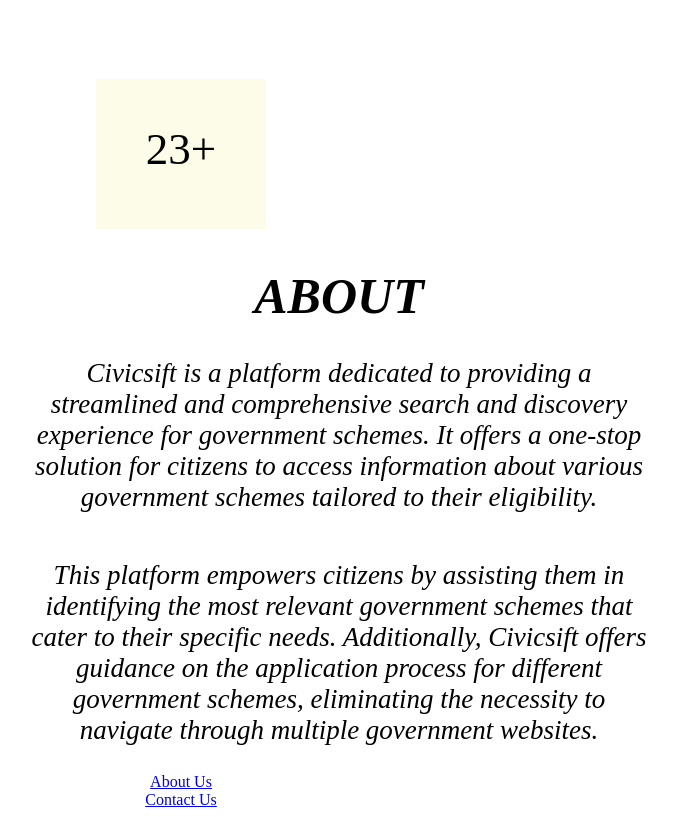
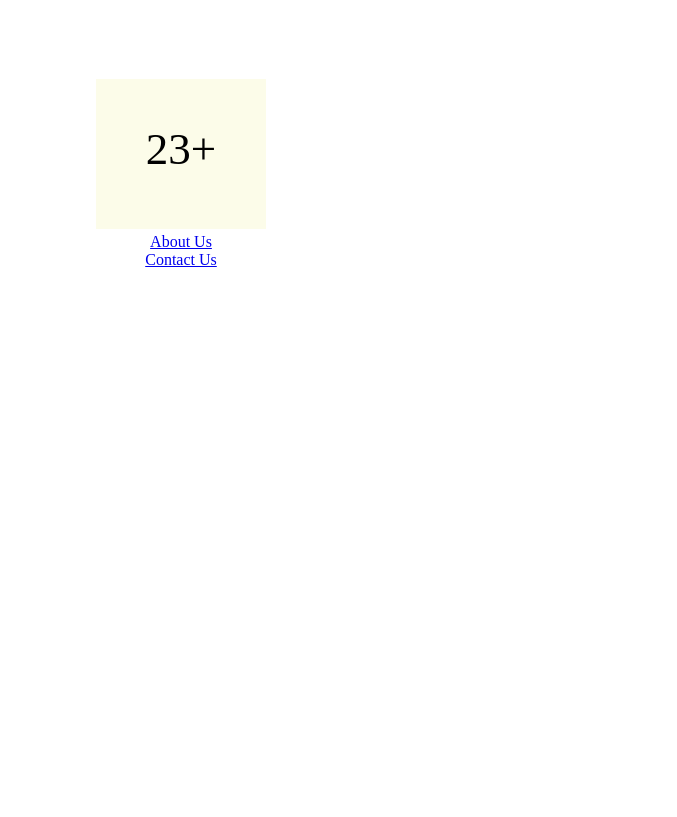
Before and after one commit to lishellobo/Croissaant, a Flask app: template templates/index.html in a window 1280 px wide. Shown: the part 807-1624 px from the top of the page, without its empty margins (459-1136 px from the left). After the commit the page ends 1074 px from the top, so only its background shows below. Run offline with Flask 3, Linux system fonts and the light colour scheme; the template is opened without the code that fills it, so the values that code supplies are empty.

Commit message:
made changes in index.html

```diff
--- a/templates/index.html
+++ b/templates/index.html
@@ -61,23 +61,6 @@
     </svg>
   </section>
 
-  <div class="text-box">
-
-        <div class="head"><h1 class="heading"><i><b>ABOUT</b></i></h1></div>
-
-        <p class="info"><i>
-            Civicsift is a platform dedicated to providing a streamlined
-            and comprehensive search and discovery experience for government schemes.
-            It offers a one-stop solution for citizens to access information about
-            various government schemes tailored to their eligibility.
-        <p class="info2">
-            This platform empowers citizens by assisting them in identifying the most
-            relevant government schemes that cater to their specific needs. Additionally,
-            Civicsift offers guidance on the application process for different government schemes,
-            eliminating the necessity to navigate through multiple government websites.
-        </p>
-        </i></p>
-    </div>
 
     <div clas="division">
       <a href="about.html">About Us</a><br>
```
